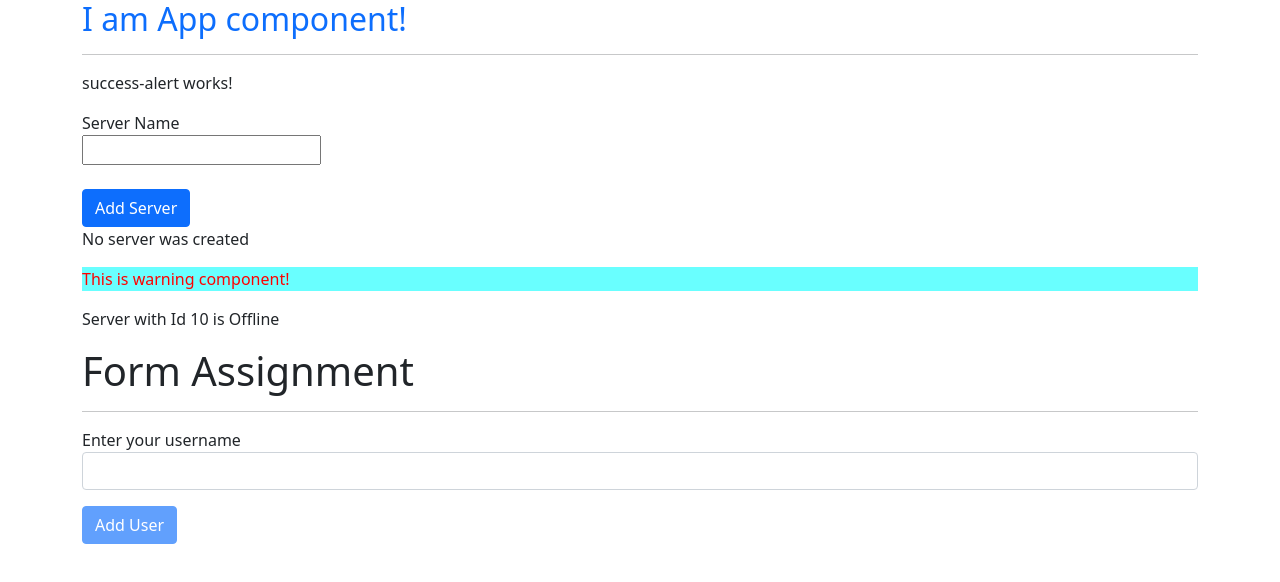
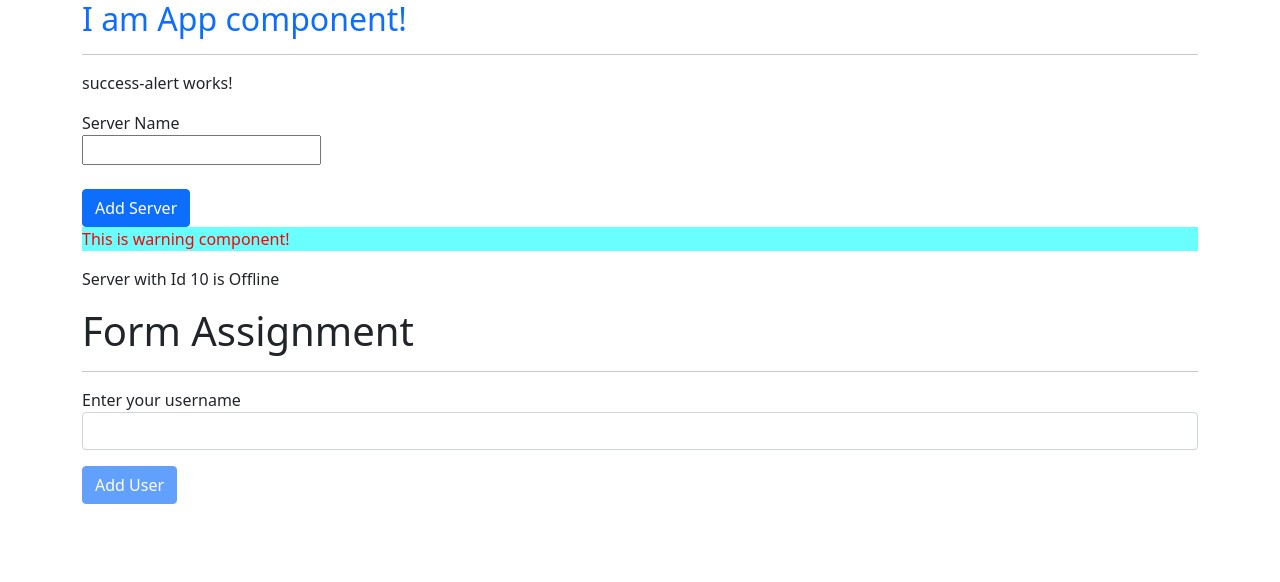
Before and after one commit to anitkumarsingh/angular-practice, an Angular app: page / in a window 1280 px wide. Shown: the top 582 px of the page. Built offline with nearby package versions, Linux system fonts and the light colour scheme.

Commit message:
ngif directive

```diff
--- a/src/app/success-alert/success-alert.component.html
+++ b/src/app/success-alert/success-alert.component.html
@@ -6,4 +6,4 @@
       <br/><br/>
       <button [disabled]="!allowNewServer" class="btn btn-primary" (click)="onServerCreation()  ">Add Server</button>
       <!-- <p [innerText]="allowNewServer"></p> -->
-      <p>{{serverCreationStatus}}</p>
+      <p *ngIf="serverCreated">{{serverCreationStatus}}</p>
--- a/src/app/success-alert/success-alert.component.ts
+++ b/src/app/success-alert/success-alert.component.ts
@@ -9,6 +9,7 @@
   allowNewServer = false;
   serverCreationStatus ='No server was created';
   serverName:string ='';
+  serverCreated = false;
   constructor() {
     setTimeout(() => {
       this.allowNewServer =true
@@ -19,6 +20,7 @@
   }
 
   onServerCreation () {
+   this.serverCreated = true;
    this.serverCreationStatus ='Server is created with Name' +' '   + this.serverName + ' server';
   }
   onUpdateServer(event:Event){
```
